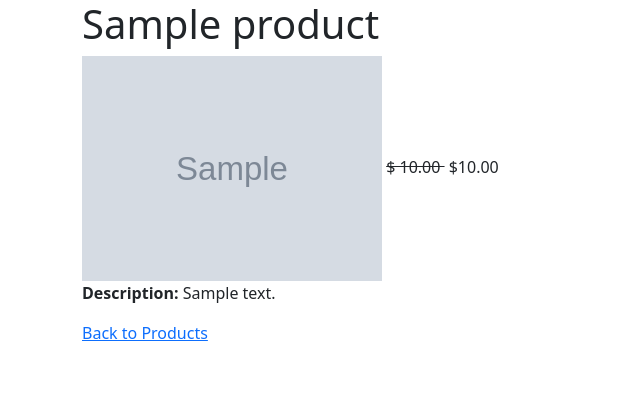
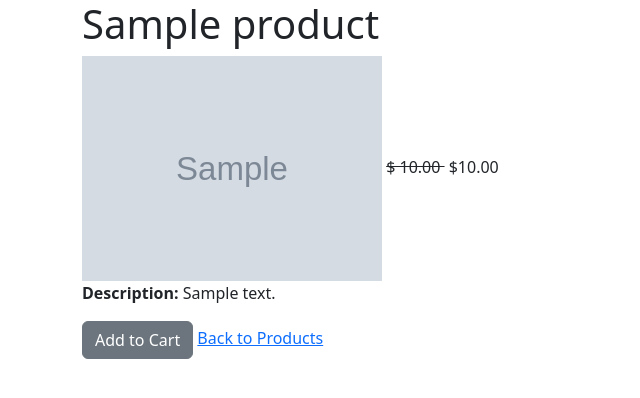
Before and after one commit to amirhoseinshojaei/shop-webapp, a Django app: page /product/1 in a window 1280 px wide. Shown: the top 398 px of the page, without its empty margins (0-640 px from the left). Run offline with Django 5.2, Linux system fonts and the light colour scheme; tables that the repository leaves empty hold one stand-in row (values such as "Sample post"); grey boxes marked "Sample" are stand-in pictures; some libraries are stand-ins or nearby versions.

Commit message:
add jquey cdn to base.html and add ajax to product_details.html

```diff
--- a/ecom/templates/base.html
+++ b/ecom/templates/base.html
@@ -17,6 +17,10 @@
         <link href="https://cdn.jsdelivr.net/npm/bootstrap-icons@1.5.0/font/bootstrap-icons.css" rel="stylesheet" />
         <!-- Core theme CSS (includes Bootstrap)-->
         <link href="{% static 'css/styles.css' %}" rel="stylesheet" />
+         <!-- JQuery -->
+         <script src="https://code.jquery.com/jquery-3.7.1.min.js" integrity="sha256-/JqT3SQfawRcv/BIHPThkBvs0OEvtFFmqPF/lYI/Cxo=" crossorigin="anonymous"></script>
+         <script src="{% static 'js/scripts.js' %}" defer></script>
+         <script src="{% static 'js/main.js' %}" defer></script>
     </head>
     <body>
        {% include 'navbar.html' %}
--- a/ecom/templates/store/product_details.html
+++ b/ecom/templates/store/product_details.html
@@ -11,7 +11,7 @@
     <head>
         <meta charset="UTF-8">
         <meta name="viewport" content="width=device-width, initial-scale=1.0">
-        <title>{{ product.name }} - Product Details</title>
+        <title>{% block title %}{{product.name}}{% endblock %}</title>
         <link rel="stylesheet" href="{% static 'css/styles.css' %}"> <!-- اگر استایل دارید -->
     </head>
     <body>
@@ -39,13 +39,36 @@
             {% endif %}
             <!-- افزودن دکمه خرید یا گزینه‌های بیشتر -->
 
+            <button type="submit" class="btn btn-secondary" value="{{product.id}}" id="add-cart">Add to Cart</button>
+
 
             <a href="{% url 'index' %}">Back to Products</a> <!-- لینک برگشت به لیست محصولات -->
         </div>
 </html>
 
 
-
+<script>
+    // Check if add-cart button pressed
+    $(document).on("click", "#add-cart", function(e){
+      e.preventDefault();
+      $.ajax({
+        type: "POST",
+        url: "{% url 'cart-add' %}",
+        data: {
+          product_id: $("#add-cart").val(),
+          product_qty: $('#qty-cart option:selected').text(),
+          csrfmiddlewaretoken: "{{ csrf_token }}",
+          action: "post",
+        },
+        success: function(json){
+           // console.log(json);
+           document.getElementById('cart_quantity').textContent = json.qty
+           location.reload()
+        },
+        error: function (xhr, errmsg, err) {},
+      });
+    });
+  </script>
 
 
 
```
